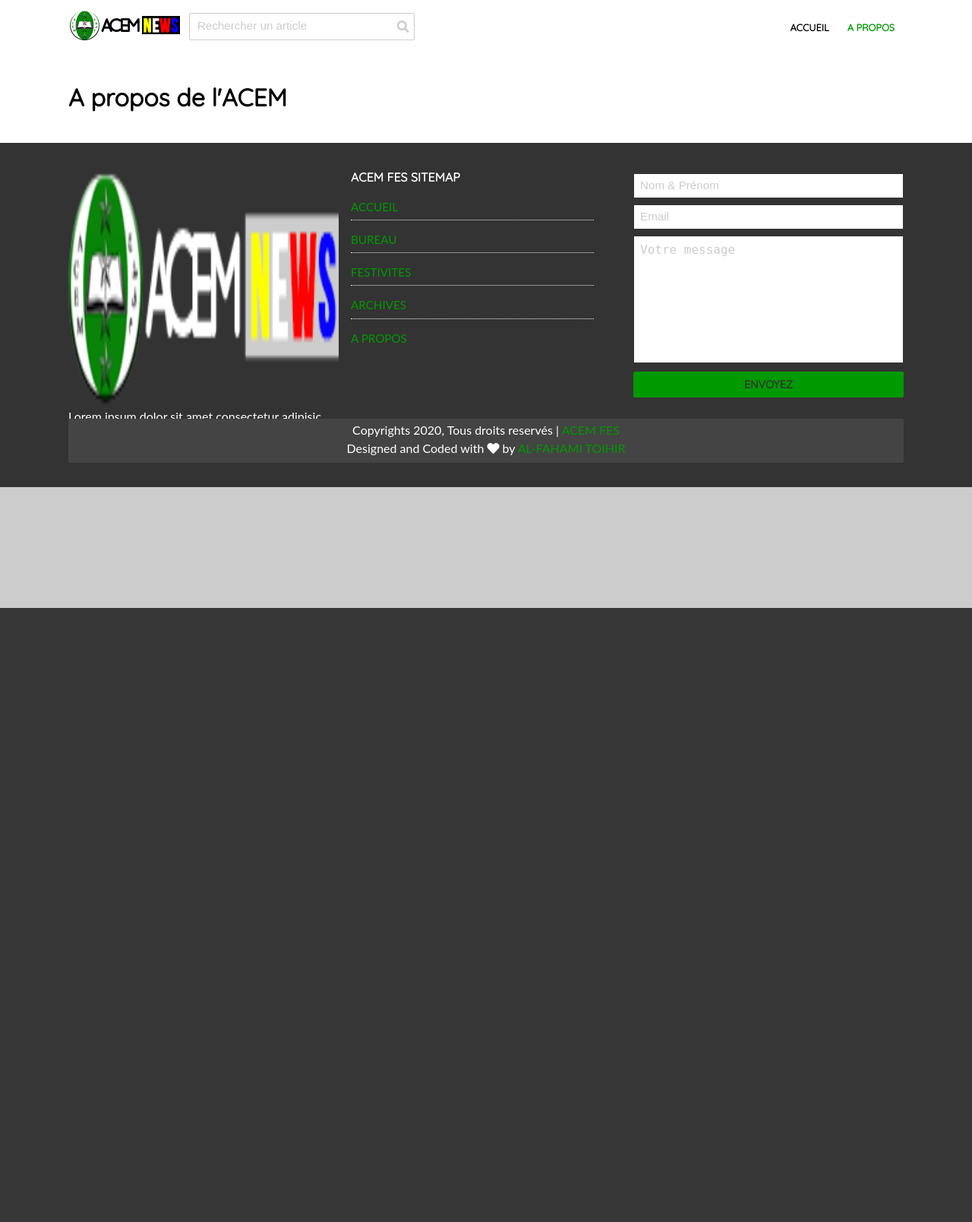
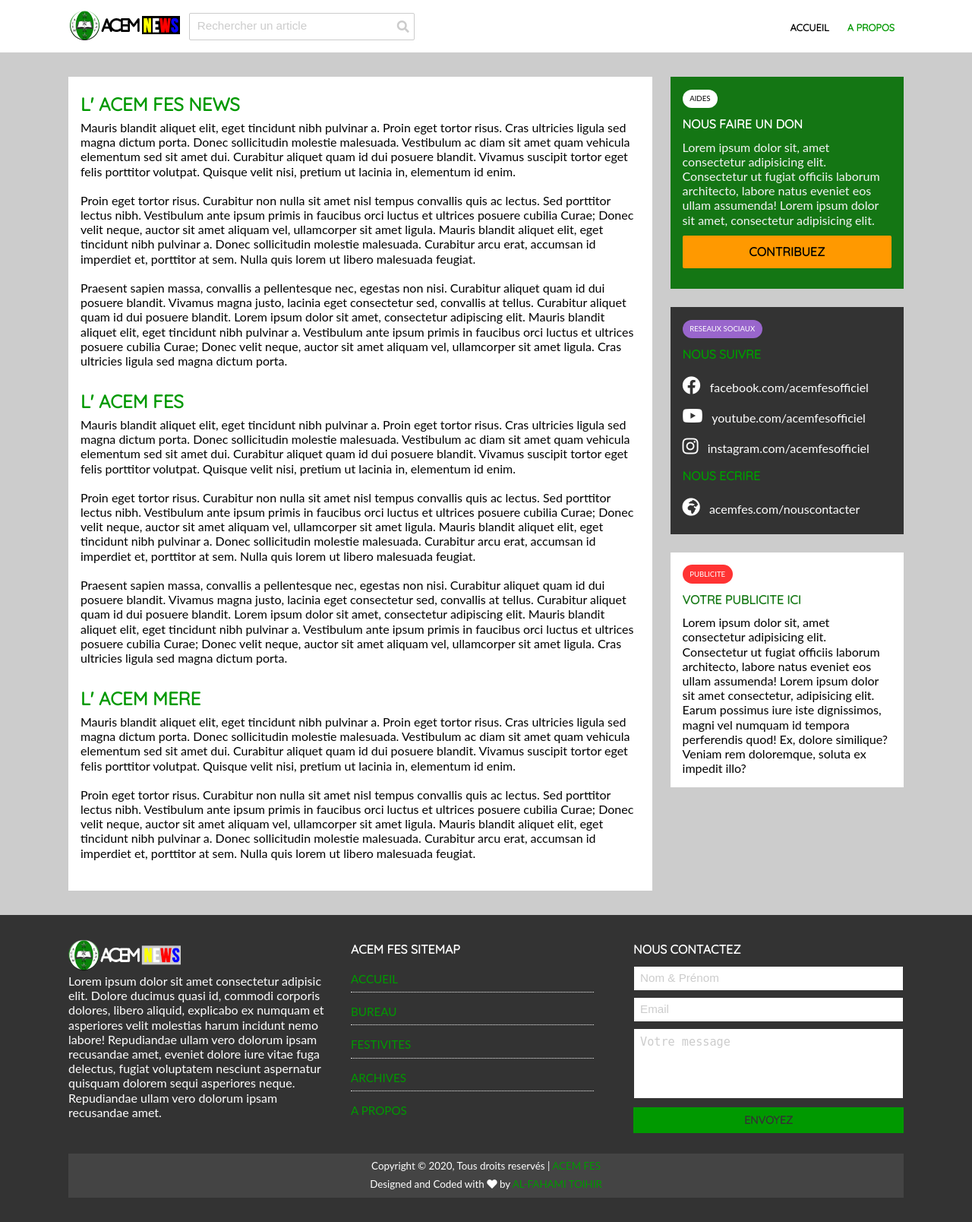
Before and after one commit to alfahami/acem.tech, a PHP site: page /about.html in a window 1280 px wide. Shown: the whole page at 76% size. Before the commit the page ends 800 px from the top, so only its background shows below. Run offline with PHP 8.4, Linux system fonts and the light colour scheme; some libraries are stand-ins or nearby versions.

Commit message:
about-page

```diff
--- a/about.html
+++ b/about.html
@@ -33,17 +33,6 @@
       href="https://fonts.googleapis.com/css?family=Quicksand&display=swap"
       rel="stylesheet"
     />
-    <!-- Hind google fonts -->
-    <link
-      href="https://fonts.googleapis.com/css?family=Hind&display=swap"
-      rel="stylesheet"
-    />
-    <!-- PT Sans font -->
-    <link
-      href="https://fonts.googleapis.com/css?family=PT+Sans&display=swap"
-      rel="stylesheet"
-    />
-
     <!-- Iconmoon Font style -->
     <link
       rel="stylesheet"
@@ -68,26 +57,88 @@
             </form>
           </div>
             <ul>
-              <li><a href="index.html">Accueil</a></li>
+              <li><a  href="index.html">Accueil</a></li>
               <li><a class="current" href="about.html">A propos</a></li>
             </ul>
         </div>
       </nav>
 
+      <!-- #About Page-->
+      <section id="about">
+        <div class="container">
+          <div class="page-container">
+            <div class="about card">
+              <div>
+                <article>
+                  <h1 class="text-primary">L' ACEM FES NEWS</h1>
+                <p>Mauris blandit aliquet elit, eget tincidunt nibh pulvinar a. Proin eget tortor risus. Cras ultricies ligula sed magna dictum porta. Donec sollicitudin molestie malesuada. Vestibulum ac diam sit amet quam vehicula elementum sed sit amet dui. Curabitur aliquet quam id dui posuere blandit. Vivamus suscipit tortor eget felis porttitor volutpat. Quisque velit nisi, pretium ut lacinia in, elementum id enim.</p>
+                <br>
+                <p>Proin eget tortor risus. Curabitur non nulla sit amet nisl tempus convallis quis ac lectus. Sed porttitor lectus nibh. Vestibulum ante ipsum primis in faucibus orci luctus et ultrices posuere cubilia Curae; Donec velit neque, auctor sit amet aliquam vel, ullamcorper sit amet ligula. Mauris blandit aliquet elit, eget tincidunt nibh pulvinar a. Donec sollicitudin molestie malesuada. Curabitur arcu erat, accumsan id imperdiet et, porttitor at sem. Nulla quis lorem ut libero malesuada feugiat.</p>
+                <br>
+                </p>Praesent sapien massa, convallis a pellentesque nec, egestas non nisi. Curabitur aliquet quam id dui posuere blandit. Vivamus magna justo, lacinia eget consectetur sed, convallis at tellus. Curabitur aliquet quam id dui posuere blandit. Lorem ipsum dolor sit amet, consectetur adipiscing elit. Mauris blandit aliquet elit, eget tincidunt nibh pulvinar a. Vestibulum ante ipsum primis in faucibus orci luctus et ultrices posuere cubilia Curae; Donec velit neque, auctor sit amet aliquam vel, ullamcorper sit amet ligula. Cras ultricies ligula sed magna dictum porta.</p>
+                </article>
 
-      <!-- #Home Articles -->
-      <section id="apropos" class="py-2 bg-light">
-        <div class="container">
-          <h1>A propos de l'ACEM</h1>
+                <article>
+                  <h1 class="text-primary">L' ACEM FES</h1>
+                  <p>Mauris blandit aliquet elit, eget tincidunt nibh pulvinar a. Proin eget tortor risus. Cras ultricies ligula sed magna dictum porta. Donec sollicitudin molestie malesuada. Vestibulum ac diam sit amet quam vehicula elementum sed sit amet dui. Curabitur aliquet quam id dui posuere blandit. Vivamus suscipit tortor eget felis porttitor volutpat. Quisque velit nisi, pretium ut lacinia in, elementum id enim.</p>
+                  <br>
+                  <p>Proin eget tortor risus. Curabitur non nulla sit amet nisl tempus convallis quis ac lectus. Sed porttitor lectus nibh. Vestibulum ante ipsum primis in faucibus orci luctus et ultrices posuere cubilia Curae; Donec velit neque, auctor sit amet aliquam vel, ullamcorper sit amet ligula. Mauris blandit aliquet elit, eget tincidunt nibh pulvinar a. Donec sollicitudin molestie malesuada. Curabitur arcu erat, accumsan id imperdiet et, porttitor at sem. Nulla quis lorem ut libero malesuada feugiat.</p>
+                  <br>
+                  </p>Praesent sapien massa, convallis a pellentesque nec, egestas non nisi. Curabitur aliquet quam id dui posuere blandit. Vivamus magna justo, lacinia eget consectetur sed, convallis at tellus. Curabitur aliquet quam id dui posuere blandit. Lorem ipsum dolor sit amet, consectetur adipiscing elit. Mauris blandit aliquet elit, eget tincidunt nibh pulvinar a. Vestibulum ante ipsum primis in faucibus orci luctus et ultrices posuere cubilia Curae; Donec velit neque, auctor sit amet aliquam vel, ullamcorper sit amet ligula. Cras ultricies ligula sed magna dictum porta.</p>
+                </article>
+
+                <article>
+                  <h1 class="text-primary">L' ACEM MERE</h1>
+                  <p>Mauris blandit aliquet elit, eget tincidunt nibh pulvinar a. Proin eget tortor risus. Cras ultricies ligula sed magna dictum porta. Donec sollicitudin molestie malesuada. Vestibulum ac diam sit amet quam vehicula elementum sed sit amet dui. Curabitur aliquet quam id dui posuere blandit. Vivamus suscipit tortor eget felis porttitor volutpat. Quisque velit nisi, pretium ut lacinia in, elementum id enim.</p>
+                  <br>
+                  <p>Proin eget tortor risus. Curabitur non nulla sit amet nisl tempus convallis quis ac lectus. Sed porttitor lectus nibh. Vestibulum ante ipsum primis in faucibus orci luctus et ultrices posuere cubilia Curae; Donec velit neque, auctor sit amet aliquam vel, ullamcorper sit amet ligula. Mauris blandit aliquet elit, eget tincidunt nibh pulvinar a. Donec sollicitudin molestie malesuada. Curabitur arcu erat, accumsan id imperdiet et, porttitor at sem. Nulla quis lorem ut libero malesuada feugiat.</p>
+                </article>
+              </div>
+            </div>
+
+            <div class="sidebar">
+              <article class="card bg-green">
+                <div class="category category-aides">Aides</div>
+                <h3 class="article-heading"><a href="single-article.html">Nous faire un don</a></h3>
+                <p>
+                  Lorem ipsum dolor sit, amet consectetur adipisicing elit.
+                  Consectetur ut fugiat officiis laborum architecto, labore natus
+                  eveniet eos ullam assumenda! Lorem ipsum dolor sit amet, consectetur adipisicing elit.
+                </p>
+                <a href="#" class="btn btn-block btn-secondary">Contribuez</a>
+              </article>
+
+              <article class="card bg-dark">
+                <div class="category category-communiques">Reseaux Sociaux</div>
+                <h3 class="article-heading"><a href="single-article.html">Nous suivre</a></h3>
+                <p> <a href="#"><i class="fab fa-facebook"></i> facebook.com/acemfesofficiel</a></p>
+                <p><a href="#"><i class="fab fa-youtube"></i> youtube.com/acemfesofficiel</a></p>
+                <p><a href="#"><i class="fab fa-instagram"></i> instagram.com/acemfesofficiel</a></p>
+
+                <h3 class="article-heading"><a href="single-article.html">Nous ecrire</a></h3>
+                <p><a href="#"><i class="fas fa-globe-africa"></i> acemfes.com/nouscontacter</a></p>
+              </article>
+
+              <article class="card bg-light">
+                <div class="category category-alaune">PUBLICITE</div>
+                <h3 class="article-heading"><a href="single-article.html">Votre publicite ici</a></h3>
+                <p>
+                  Lorem ipsum dolor sit, amet consectetur adipisicing elit. Consectetur ut fugiat officiis laborum architecto, labore natus eveniet eos ullam assumenda! Lorem ipsum dolor sit amet consectetur, adipisicing elit. Earum possimus iure iste dignissimos, magni vel numquam id tempora perferendis quod! Ex, dolore similique? Veniam rem doloremque, soluta ex impedit illo?
+                </p>
+              </article>
+            </div>
+          </div>
         </div>
       </section>
+
+
 
       <!-- #Footer -->
       <footer id="main-footer">
         <div class="container footer-container">
           <div class="acem-fes-news-about">
-            <img src="assets/images/small-light-logo.png" alt="">
-            <p>Lorem ipsum dolor sit amet consectetur adipisic elit. Dolore ducimus quasi id, commodi corporis dolores, libero aliquid, explicabo ex numquam et asperiores velit molestias harum incidunt nemo labore! Repudiandae ullam vero dolorum ipsam recusandae amet, eveniet dolore iure vitae fuga delectus, fugiat voluptatem nesciunt aspernatur quisquam dolorem sequi asperiores neque.  Repudiandae ullam vero dolorum ipsam recusandae amet, eveniet dolore iure vitae fuga delectus. </p>
+            <img src="assets/images/small-light-logo.png" alt="" class="logo">
+            <p>Lorem ipsum dolor sit amet consectetur adipisic elit. Dolore ducimus quasi id, commodi corporis dolores, libero aliquid, explicabo ex numquam et asperiores velit molestias harum incidunt nemo labore! Repudiandae ullam vero dolorum ipsam recusandae amet, eveniet dolore iure vitae fuga delectus, fugiat voluptatem nesciunt aspernatur quisquam dolorem sequi asperiores neque. Repudiandae ullam vero dolorum ipsam recusandae amet.</p>
           </div>
 
           <div class="acemfes-site-map">
@@ -100,17 +151,19 @@
               <li><a href="#">A PROPOS</a></li>
             </ul>
           </div>
-
+          <div>
+            <h4>NOUS CONTACTEZ</h4>
             <form action="" id="contact-form">
                 <input type="text" name="nom-prenom" placeholder="Nom & Prénom">
                 <input type="email" name="email" placeholder="Email">
-                <textarea name="messge" cols="30" rows="10" placeholder="Votre message"></textarea>
+                <textarea name="messge" cols="30" rows="5" placeholder="Votre message"></textarea>
               <input type="submit" class="btn btn-block btn-primary" value="ENVOYEZ">
             </form>
+          </div>
 
           <div class="author-copyright">
-            <p>Copyrights 2020, Tous droits reservés | <a href="#">ACEM FES</a></p>
-            <p>Designed and Coded with <i class="fas fa-heart"></i> by <a href="#">AL-FAHAMI TOIHIR</a></p>
+            <p><small>Copyright &copy; 2020, Tous droits reservés | <a href="#">ACEM FES</small></a></p>
+            <p><small>Designed and Coded with <i class="fas fa-heart"></i> by <a href="#">AL-FAHAMI TOIHIR</a></small></p>
           </div>
         </div>
       </footer>
--- a/assets/css/style.css
+++ b/assets/css/style.css
@@ -1,6 +1,6 @@
 :root {
     --primary-color: #009900;
-    --secondary-color: #006d00e6;
+    --secondary-color: rgba(0, 109, 0, 0.9);
     --light-color: #f3f3f3;
     --gray-color: #ccc;
     --dark-color: #333;
@@ -15,6 +15,7 @@
     --alaune-color: #ff3333;
     --projet-color: #0099ff;
     --archives-color: #009900;
+    --aides-color: #fff;
   }
 
   * {
@@ -75,13 +76,36 @@
     margin-bottom: 0.1rem;
   }
 
-  .category-festivites { background-color: var(--festivites-color) }
-  .category-soutenances { background-color: var(--soutenance-color) }
-  .category-communiques { background-color: var(--communique-color) }
-  .category-innovations { background-color: var(--innovation-color) }
-  .category-alaune { background-color: var(--alaune-color) }
-  .category-projets { background-color: var(--projet-color) }
-  .category-archives { background-color: var(--archives-color) }
+  .category-festivites  { background-color: var(--festivites-color); }
+  .category-soutenances { background-color: var(--soutenance-color); }
+  .category-communiques { background-color: var(--communique-color); }
+  .category-innovations { background-color: var(--innovation-color); }
+  .category-alaune      { background-color: var(--alaune-color); }
+  .category-projets     { background-color: var(--projet-color); }
+  .category-archives    { background-color: var(--archives-color); }
+  .category-aides       {
+    background-color: var(--aides-color);
+    color: #000;
+   }
+
+  .card {
+    background-color: #fff;
+    padding: 1rem;
+  }
+
+  .page-container {
+    display: grid;
+    grid-template-columns: 5fr 2fr;
+    align-items: center;
+    margin: 2rem 0;
+    grid-gap: 1.5rem;
+  }
+
+  .page-container > *:first-child {
+    grid-row: 1 / span 3;
+  }
+
+  .text-primary { color: var(--primary-color); }
 
   .btn {
     display: inline-block;
@@ -90,6 +114,7 @@
     font-family: "Quicksand", sans-serif;
     background: #333;
     padding: 0.75rem;
+    text-align: center;
     cursor: pointer;
     border-radius: 2px;
   }
@@ -107,12 +132,28 @@
     text-shadow: 0.1rem 0.1rem 0.18rem #333;
   }
 
+  .btn-secondary {
+    background-color: #ff9900;
+    text-transform: uppercase;
+    color: #000;
+    font-weight: 700;
+  }
+
+  .btn-block {
+    display: block;
+    margin: 0.7rem 0;
+  }
+
   .py-1 { padding: 0.75rem 0; }
   .py-2 { padding: 2rem 0; }
   .py-3 { padding: 3rem 0; }
 
   .bg-dark { background: var(--dark-color); }
   .bg-light { background: #fff; }
+  .bg-green {
+    background: var(--secondary-color);
+    color: #f4f4f4;
+  }
 
   .article-heading {
     font-size: 1rem;
@@ -179,43 +220,43 @@
   color: #ccc;
 }
 form input::-moz-placeholder { /* Firefox 19+ */
-  font-size: 1rem;
+  font-size: 0.95rem;
   color: #ccc;
 }
 form input:-ms-input-placeholder { /* IE 10+ */
-  font-size: 1rem;
+  font-size: 0.95rem;
   color: #ccc;
 }
 form input:-moz-placeholder { /* Firefox 18- */
-  font-size: 1rem;
+  font-size: 0.95rem;
   color: #ccc;
 }
 
 /* Textarea Placeholder CSS Style */
 textarea::-webkit-input-placeholder {
-  font-size: 1rem;
+  font-size: 0.95rem;
   color: #ccc;
 }
 
 /* Firefox 18- */
 textarea:-moz-placeholder {
-  font-size: 1rem;
+  font-size: 0.95rem;
   color: #ccc;
 }
 
 /* Firefox 19+ */
 textarea::-moz-placeholder {
-  font-size: 1rem;
+  font-size: 0.95rem;
   color: #ccc;
 }
 
 textarea:-ms-input-placeholder {
-  font-size: 1rem;
+  font-size: 0.95rem;
   color: #ccc;
 }
 
 textarea::placeholder {
-  font-size: 1rem;
+  font-size: 0.95rem;
   color: #ccc;
 }
 
@@ -320,7 +361,7 @@ textarea::placeholder {
 #home-article .container .article-container {
   display: grid;
   grid-template-columns: repeat(3, 1fr);
-  grid-gap: 0.75rem;
+  grid-gap: 1.5rem;
 }
 
 #home-article .container .article-container > :nth-child(odd) {
@@ -362,6 +403,49 @@ textarea::placeholder {
 #home-article .article-container .card.bg-dark > h3.article-heading a:hover {
   color: var(--secondary-color);
 }
+
+/* About Page*/
+#about .page-container .about.card h1 {
+  letter-spacing: -10;
+  font-size: 1.5rem;
+}
+
+#about .page-container .about.card article p:last-child {
+  margin-bottom: 1.5rem;
+}
+
+#about .sidebar article {
+  margin-bottom: 1.5rem;
+}
+
+#about .sidebar article.card.bg-green h3 a {
+  color: #fff;
+}
+
+#about .sidebar article.card.bg-dark h3 a {
+  color: var(--primary-color);
+}
+
+#about .sidebar article.card.bg-dark p a {
+  line-height: 1.9;
+  color: #fff;
+}
+
+#about .sidebar article.card.bg-dark p a:hover,
+#about .sidebar article.card.bg-dark p a > i:hover {
+  color: #ff9900;
+}
+
+#about .sidebar article.card.bg-dark p a > i {
+  color: #fff;
+  padding: 0.5rem 0;
+  font-size: 1.5rem;
+  margin-right: 0.5rem;
+}
+
+
+
+
 
 
 /* Footer */
@@ -423,6 +507,7 @@ textarea::placeholder {
   font-weight: 700;
   font-family: "Quicksand", sans-serif;
   border: none;
+  border-radius: 0;
 }
 
 #main-footer .container form#contact-form input[type="submit"]:hover {
@@ -434,7 +519,6 @@ textarea::placeholder {
   grid-column: 1 / span 3;
   text-align: center;
   padding: 0.3rem;
-  border-radius: 2px;
 }
 
 #main-footer .container .author-copyright p {
--- a/index.html
+++ b/index.html
@@ -211,7 +211,7 @@
           </div>
 
           <div class="author-copyright">
-            <p><small>Copyrights &copy; 2020, Tous droits reservés | <a href="#">ACEM FES</small></a></p>
+            <p><small>Copyright &copy; 2020, Tous droits reservés | <a href="#">ACEM FES</small></a></p>
             <p><small>Designed and Coded with <i class="fas fa-heart"></i> by <a href="#">AL-FAHAMI TOIHIR</a></small></p>
           </div>
         </div>
```
